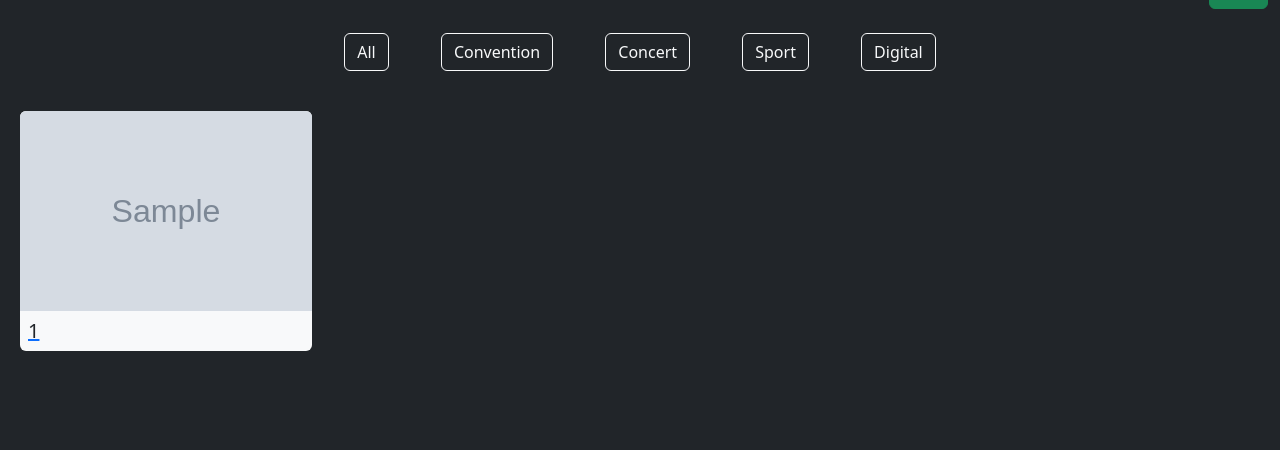
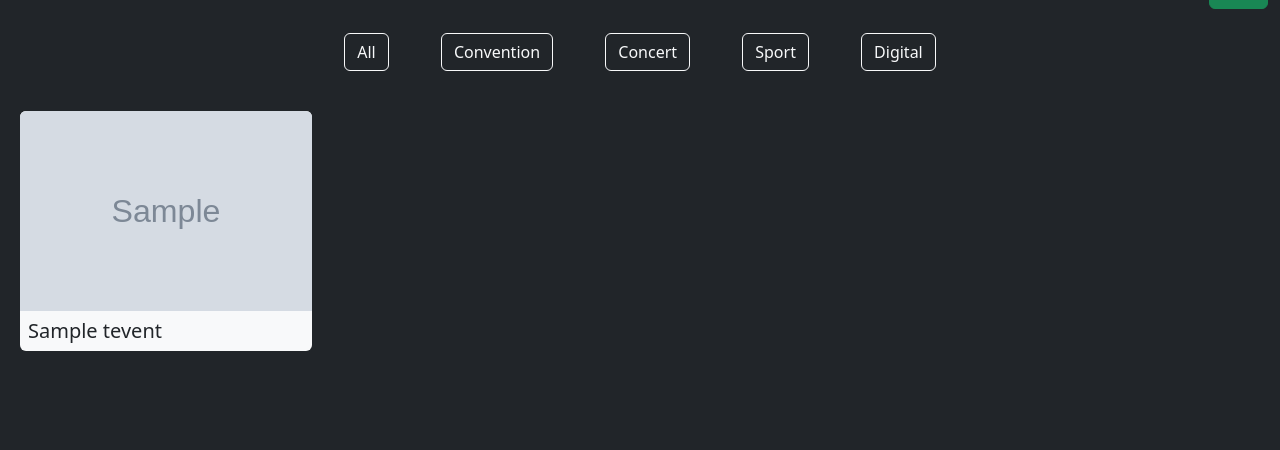
Before and after one commit to uwilledw/djangoTower, a Django app: page / in a window 1280 px wide. Shown: the part 350-800 px from the top of the page. Run offline with Django 5.2, Linux system fonts and the light colour scheme; tables that the repository leaves empty hold one stand-in row (values such as "Sample post"); grey boxes marked "Sample" are stand-in pictures.

Commit message:
removed a underlines

```diff
--- a/tower/static/css/style.css
+++ b/tower/static/css/style.css
@@ -30,3 +30,7 @@
     flex-flow: column;
     gap: 1rem;
 }
+
+a {
+    text-decoration: none;
+}
--- a/tower/tEvents/templates/tEventDetails.html
+++ b/tower/tEvents/templates/tEventDetails.html
@@ -40,7 +40,7 @@
                 <h6 class="m-0">Capacity: {{ tEvent.capacity }}</h6>
                 {% endif %}
                 {% if user.is_authenticated and tEvent.capacity > 0 and not isAttending and not tEvent.isCanceled %}
-                <a href="{% url 'tEvents:attend' id=tEvent.id %}" v-if="!isAttendee && account.id && tEvent.capacity > 0 && !tEvent.isCanceled" class="btn btn-outline-light">Attend</a>
+                <a href="{% url 'tEvents:attend' id=tEvent.id %}" class="btn btn-outline-light">Attend</a>
                 {% endif %}
             </div>
         </div>
--- a/tower/tEvents/templates/tEventsList.html
+++ b/tower/tEvents/templates/tEventsList.html
@@ -25,9 +25,9 @@
     {% for t in tEvents %}
     <div class="col-md-3 w-shadow">
         <div title="Event Details" class="bg-light rounded my-2">
-            <a href="{% url 'tEvents:tEventDetails' id=t.id %}">
+            <a class="no-und" href="{% url 'tEvents:tEventDetails' id=t.id %}">
                 <img class="img-fluid rounded-top event-img" src="{{t.coverImg}}" alt="{{t.name}}">
-                <h5 class="p-2 text-dark">{{ t.id }}</h5>
+                <h5 class="p-2 text-dark">{{ t.name }}</h5>
             </a>
         </div>
     </div>
```
